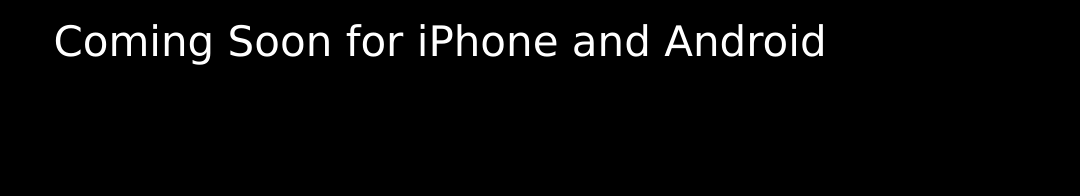
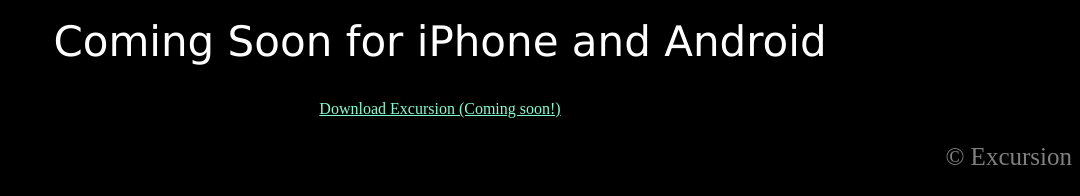
Before and after one commit to MissNaturalLife/excursion, a plain HTML site: page index.html in a window 1280 px wide. Shown: the part 1177-1373 px from the top of the page, without its empty margins (200-1280 px from the left). Before the commit the page ends 1277 px from the top, so only its background shows below. Drawn offline with Linux system fonts and the light colour scheme.

Commit message:
Complete final changes

```diff
--- a/index.html
+++ b/index.html
@@ -20,5 +20,10 @@
     <p><img src="https://s3.amazonaws.com/codecademy-content/programs/freelance-one/excursion/images/camp.jpg" alt="tent at night"/></p>
     <p><img src="https://s3.amazonaws.com/codecademy-content/programs/freelance-one/excursion/images/phone.png" alt="cell phone icon"></p>
     <h2>Coming Soon for iPhone and Android</h2>
+
+    <nav>
+    	<p><a href=#top>Download Excursion (Coming soon!)</a></p>
+    </nav>
+    <p id=copyright>&copy; Excursion</p>
   </body>
 </html>
--- a/resources/css/style.css
+++ b/resources/css/style.css
@@ -27,3 +27,8 @@
 	color: Gray;
 	text-align: center;
 }
+#copyright {
+	text-align: right;
+	color: gray;
+	font-size: 25px;
+}
```
